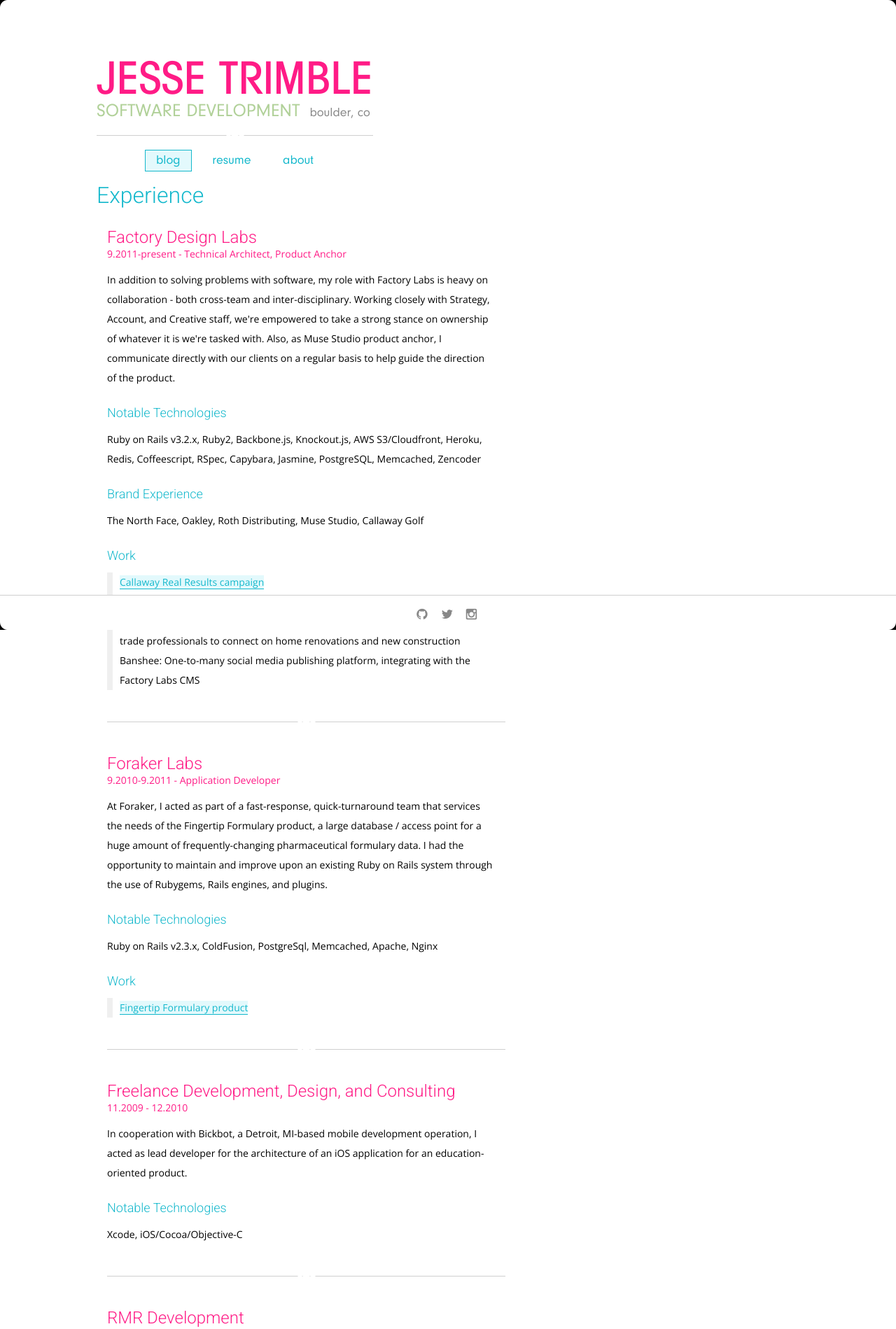
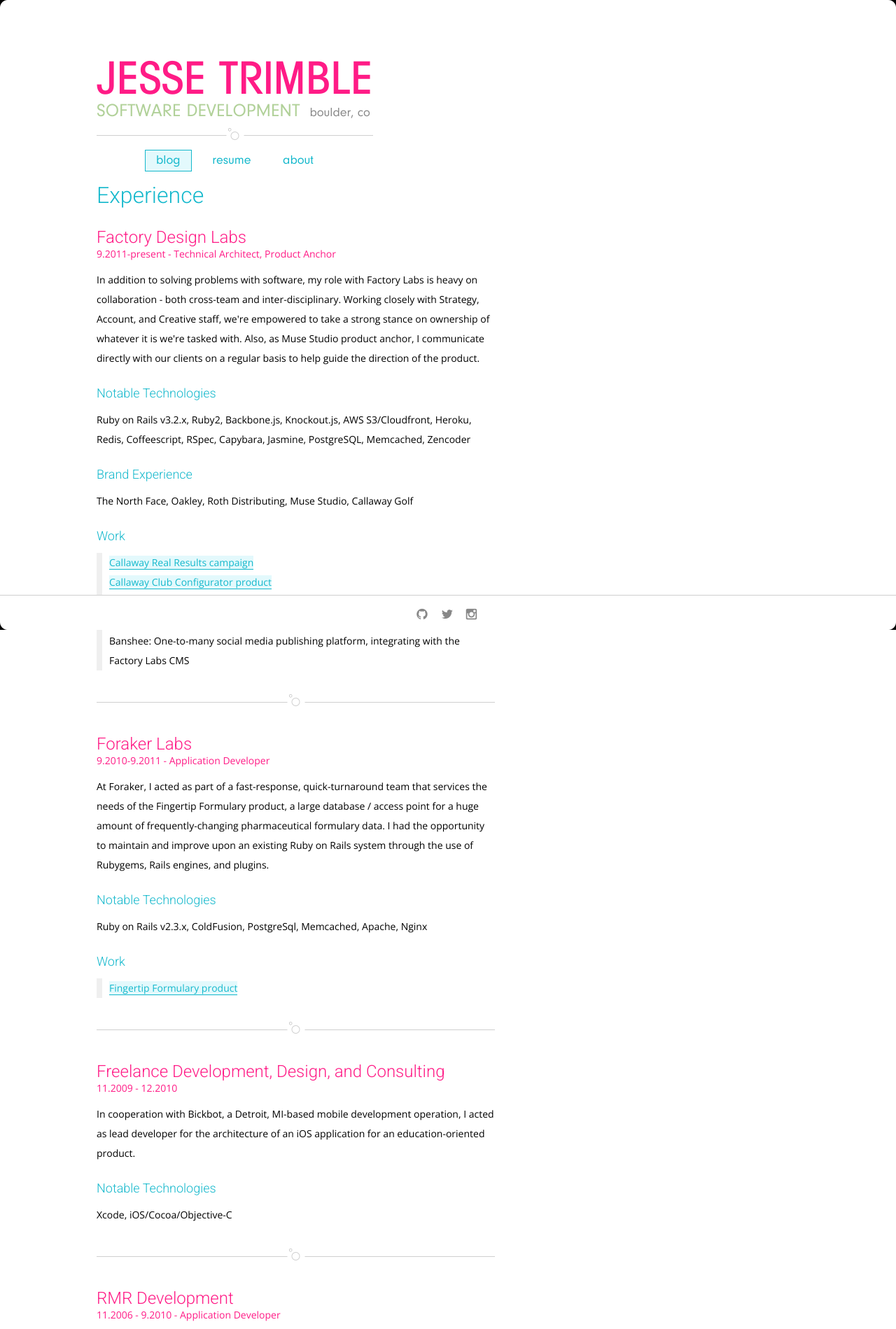
Before and after one commit to jtrim/jtrim.github.io, a Jekyll site: the page built from resume/index.md, in a window 1280 px wide. Shown: the top 1899 px of the page at 70% size. Built offline with Jekyll 4.4.1, drawn with Linux system fonts in a browser that asks for light colours; some web fonts are replaced.

Commit message:
WIP [ci skip]

```diff
--- a/_layouts/default.html
+++ b/_layouts/default.html
@@ -1,9 +1,12 @@
 <!DOCTYPE html>
-<html>
+<!--[if IE 9]><html class="ie ie9"><![endif]-->
+<!--[if IE 10]><html class="ie"><![endif]-->
+<!--[if !IE]><!--><html><!--<![endif]-->
   <head>
     <title>{{ page.title }} - Jesse Trimble</title>
     <link href="/assets/css/styles.css" rel="stylesheet" />
     <meta name="viewport" content="width=device-width,initial-scale=1,user-scalable=no" />
+    <meta http-equiv="X-UA-Compatible" content="IE=EmulateIE9">
   </head>
   <body class="{{ page.body_classname }}">
     <div class="main">
@@ -20,5 +23,6 @@
       </nav>
     </footer>
     <script src="/assets/js/main.js"></script>
+
   </body>
 </html>
--- /dev/null
+++ b/assets/css/compatibility.scss
@@ -0,0 +1 @@
+@import 'css/compatibility/ie';
--- /dev/null
+++ b/assets/css/compatibility/ie.scss
@@ -0,0 +1,15 @@
+.ie9 {
+  hr {
+    &:before,
+    &:after {
+      content: none;
+    }
+  }
+}
+
+.ie {
+  .masthead {
+    position: relative;
+    top: -4px;
+  }
+}
--- a/assets/css/layout/elements.scss
+++ b/assets/css/layout/elements.scss
@@ -73,6 +73,7 @@
   width: 100%;
   background: $gray4;
   position: relative;
+  overflow: visible;
   @include hr-circle;
   @include hr-circle-sattellite;
   margin: 45px 0;
--- a/assets/css/pages/resume.scss
+++ b/assets/css/pages/resume.scss
@@ -1,6 +1,6 @@
 body.resume {
   .main-content {
-    $indent: 15px;
+    $indent: 0;
 
     h3, h4, h5, h6, p, ul, hr {
       margin-left: $indent;
--- a/assets/css/styles.scss
+++ b/assets/css/styles.scss
@@ -10,3 +10,5 @@
 
 @import 'css/layout';
 @import 'css/pages';
+
+@import 'css/compatibility';
--- a/assets/js/main.js
+++ b/assets/js/main.js
@@ -13,7 +13,11 @@
 };
 
 NavLink.prototype.__isActiveLink = function() {
-  return this.currentPath.match(new RegExp("^" + this.el.pathname)) != null;
+  return this.currentPath.match(new RegExp("^" + this.__pathname())) != null;
+};
+
+NavLink.prototype.__pathname = function() {
+  return "/" + this.el.pathname.replace(/^\//, '');
 };
 
 ["nav-resume", "nav-about", "nav-blog"].some(function(navElId) {
--- a/resume/index.md
+++ b/resume/index.md
@@ -75,6 +75,8 @@
 [Whirl](https://github.com/jtrim/whirl)
 [Littlenote](https://github.com/jtrim/littlenote)
 
+---
+
 ## Education
 
 ### Kent State University
```
